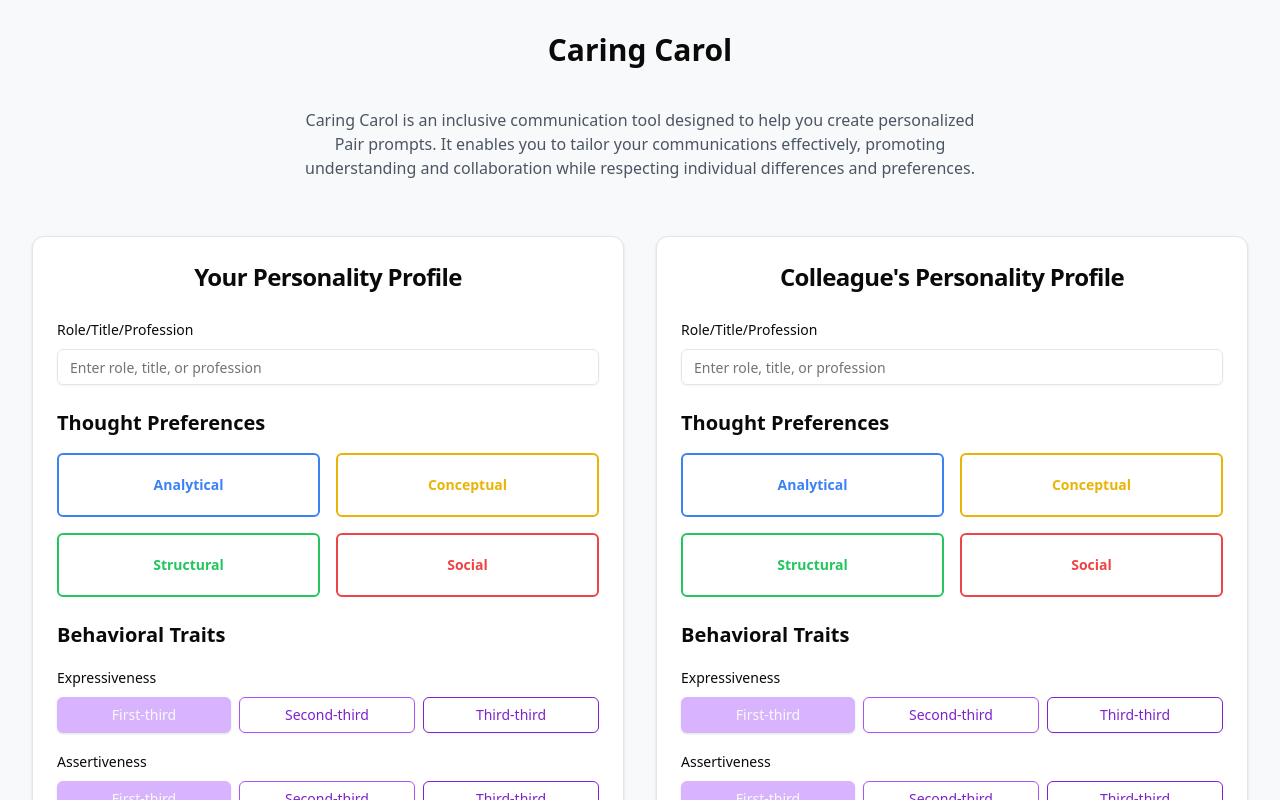
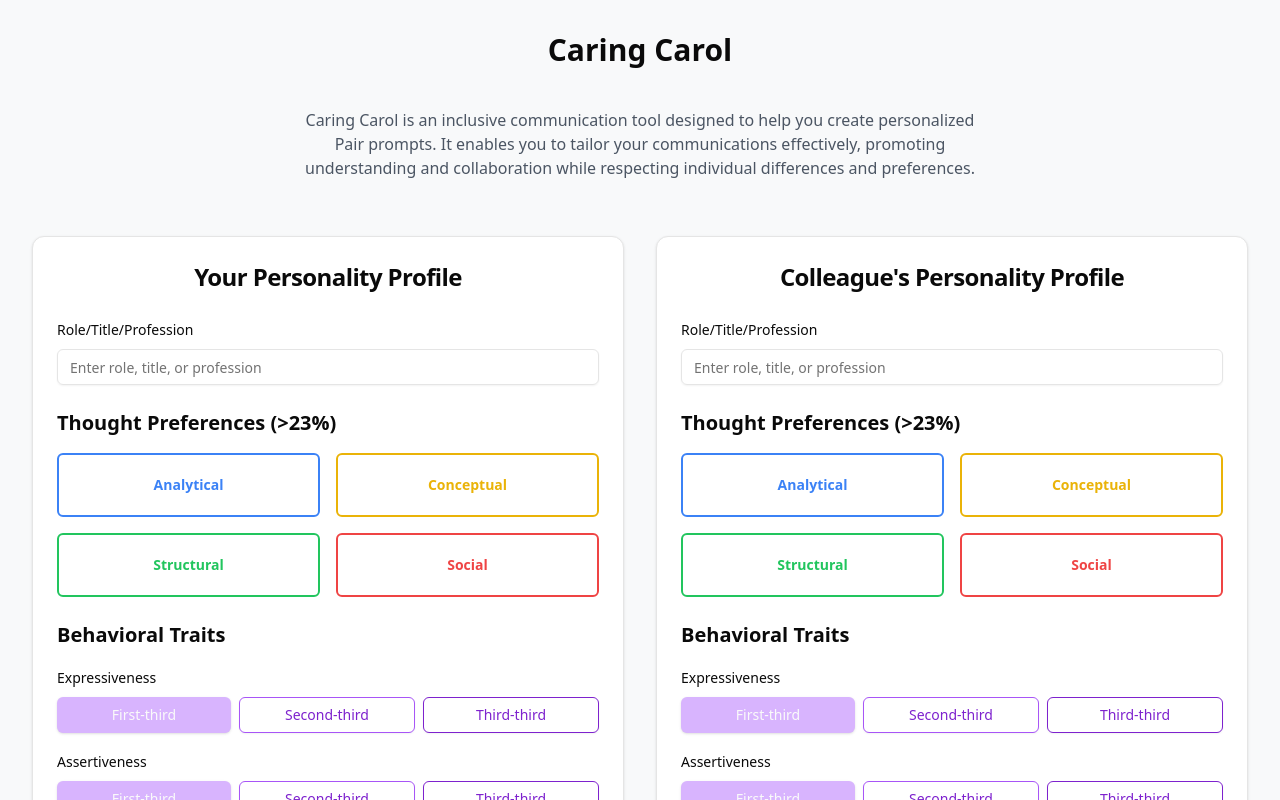
Before and after one commit to aniruddha-adhikary/caring-carol, a React (Vite) app: page / in a window 1280 px wide. Shown: the top 800 px of the page. Built offline with nearby package versions, Linux system fonts and the light colour scheme.

Commit message:
chore: add the 23 percent

```diff
--- a/src/fancy-form.tsx
+++ b/src/fancy-form.tsx
@@ -70,7 +70,7 @@ export default function FancyForm({ title, onUpdate, onValidityChange }: FancyFo
           />
         </div>
         <div className="space-y-4">
-          <h2 className="text-xl font-semibold">Thought Preferences</h2>
+          <h2 className="text-xl font-semibold">Thought Preferences (&gt;23%)</h2>
           <div className="grid grid-cols-2 gap-4">
             {Object.entries(preferences).map(([key, value]) => (
               <Toggle
```
